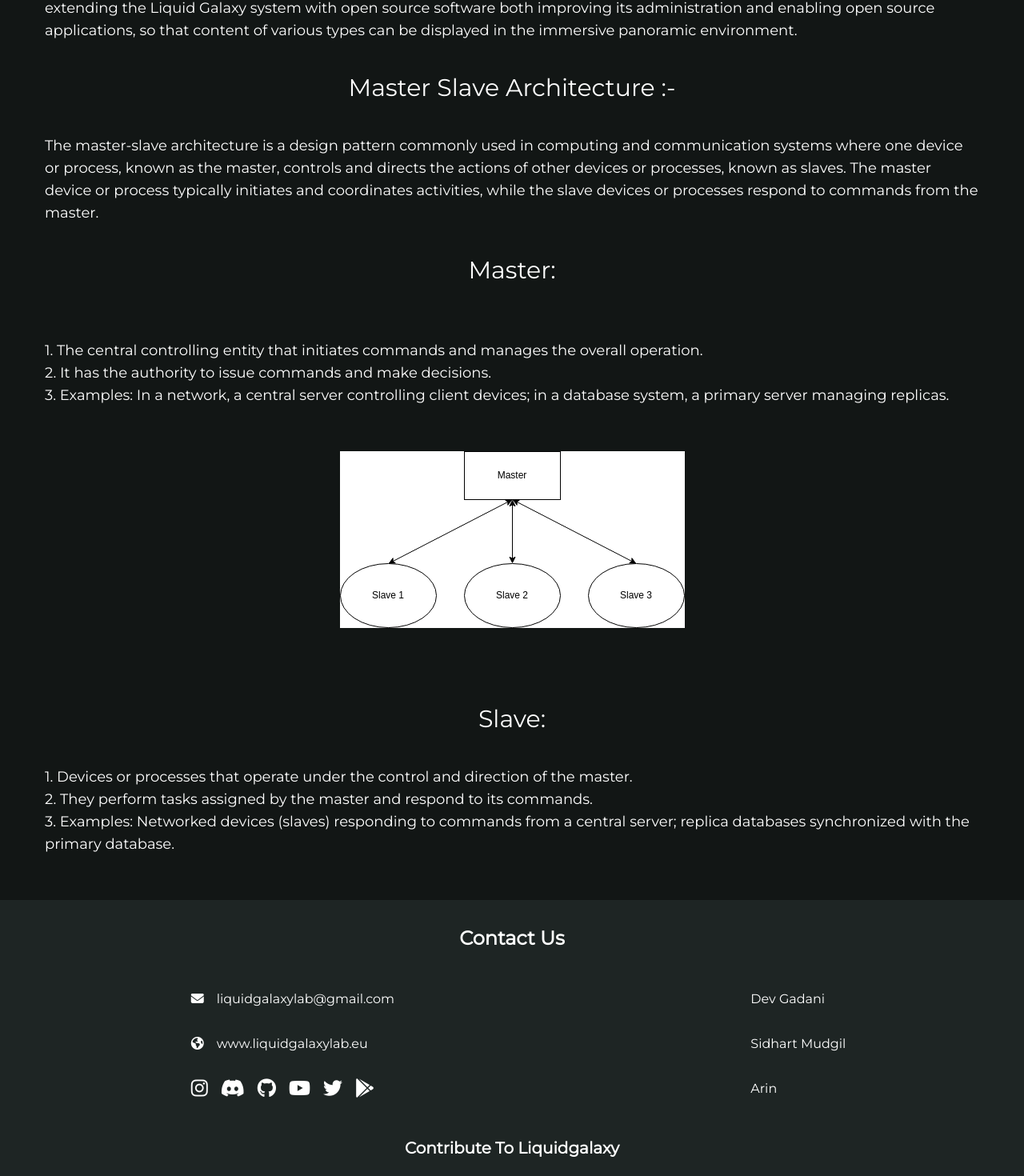
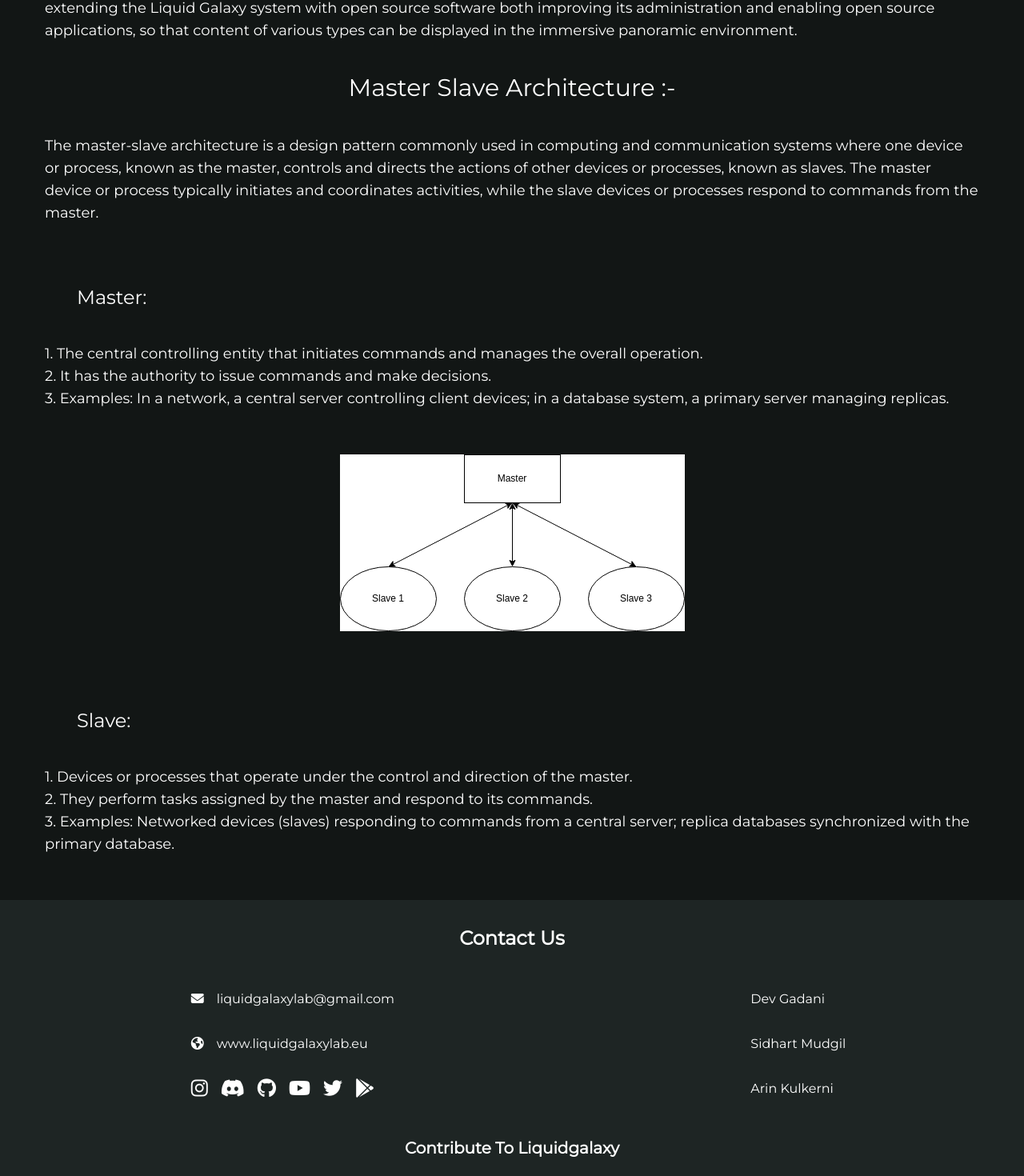
Before and after one commit to SidharthMudgil/lg-wiki, a React (Create React App) app: page /arc in a window 1280 px wide. Shown: the part 450-1920 px from the top of the page at 80% size. Built offline with nearby package versions, Linux system fonts and the light colour scheme.

Commit message:
IMPORVEMENT IN ARTICHETURE AND FOOTER

```diff
--- a/src/pages/architecture/Architecture.js
+++ b/src/pages/architecture/Architecture.js
@@ -29,7 +29,7 @@ export default function Architecture() {
         <h1 className=" text-3xl flex mx-auto p-10">
           Master Slave Architecture :-
         </h1>
-        <p>
+        <p className="pb-9">
           The master-slave architecture is a design pattern commonly used in
           computing and communication systems where one device or process, known
           as the master, controls and directs the actions of other devices or
@@ -38,9 +38,9 @@ export default function Architecture() {
           processes respond to commands from the master.
         </p>
         <br />
-        <h1 className=" text-3xl flex mx-auto p-10">Master:</h1>
-        <p>
-          <br />
+        <h1 className=" text-2xl flex  p-10">Master:</h1>
+        <p className="items-center flex">
+
           1. The central controlling entity that initiates commands and manages
           the overall operation.
           <br />
@@ -50,10 +50,10 @@ export default function Architecture() {
           devices; in a database system, a primary server managing replicas.
         </p>{" "}
         <div className=" flex flex-col gap-6 p-14 w-full">
-          <img src={master} className="bg-white mx-auto " />
+          <img src={master}  alt="master-slave" className="bg-white mx-auto " />
         </div>
-        <h1 className=" text-3xl flex mx-auto p-10 ">Slave:</h1>
-        <p>
+        <h1 className=" text-2xl flex p-10 ">Slave:</h1>
+        <p className="items-center flex">
           1. Devices or processes that operate under the control and direction
           of the master.
           <br />
--- a/src/pages/footer/Footer.js
+++ b/src/pages/footer/Footer.js
@@ -46,9 +46,10 @@ export default function Footer() {
           </div>
 
           <div className='capitalize block  mx-auto'>
-            <p className='py-4'>Dev gadani</p>
-            <p className='py-4'>sidhart mudgil </p>
-            <p className='py-4'>arin </p>
+            <p className='py-4'>  <a href="https://github.com/devtgadani" target='_blank' rel="noreferrer">Dev gadani</a></p>
+            <p className='py-4'>  <a href="https://github.com/SidharthMudgil" target='_blank' rel="noreferrer">sidhart mudgil</a></p>
+            <p className='py-4'>  <a href="https://github.com/akoolarni" target='_blank' rel="noreferrer">arin kulkerni</a></p>
+
 
           </div>
         </div>
```
